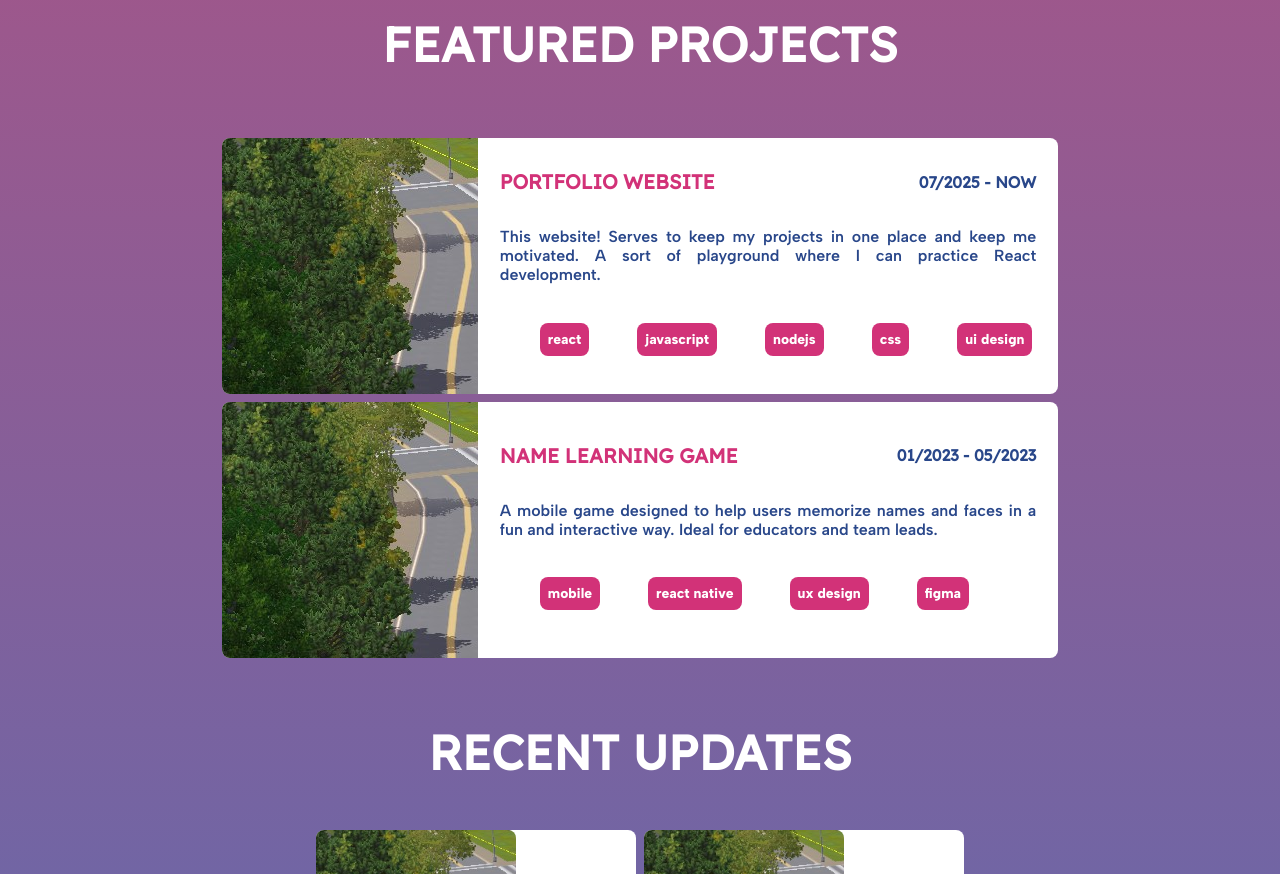
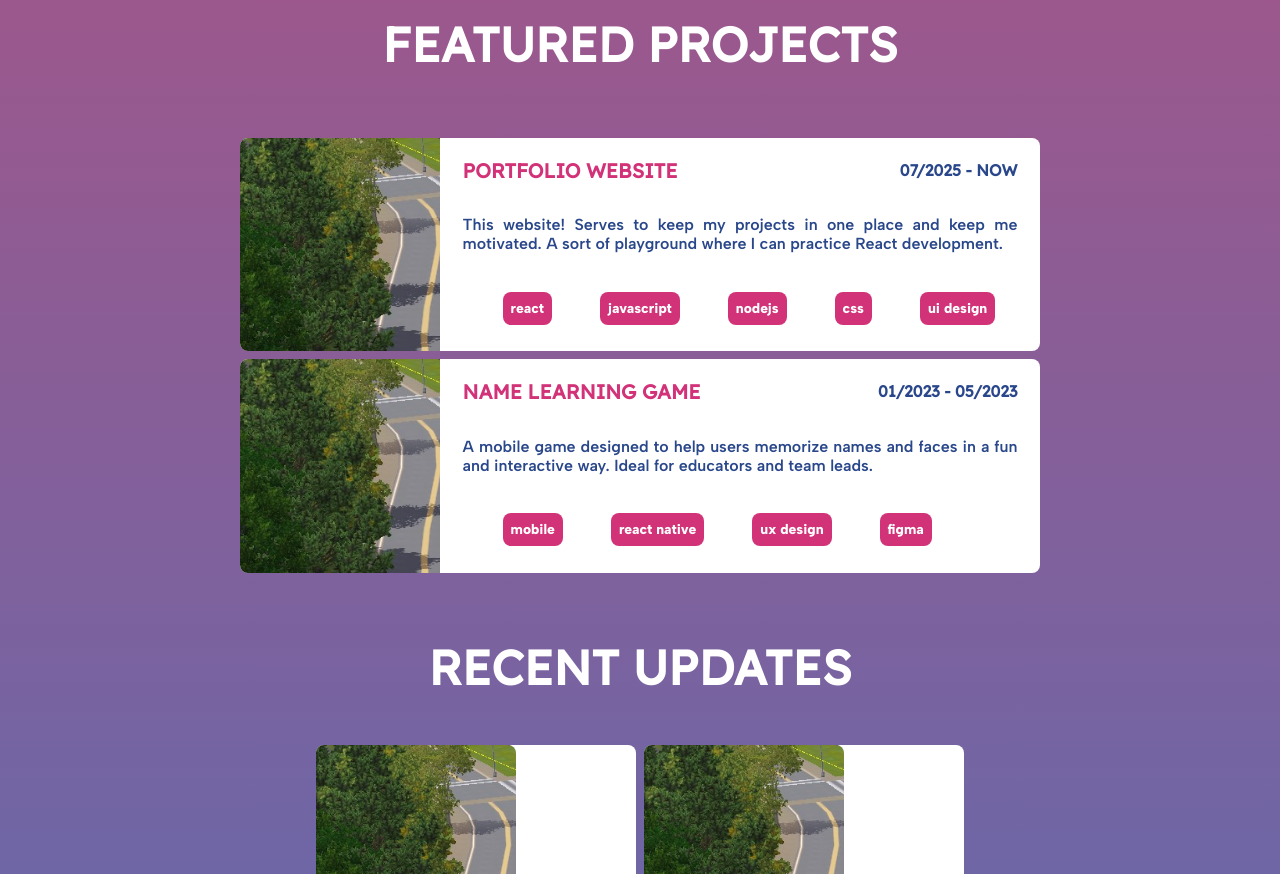
Before and after one commit to olmsteadca/portfolioWebsite, a React (Vite) app: page / in a window 1280 px wide. Shown: the part 480-1354 px from the top of the page. Built offline with nearby package versions, Linux system fonts and the light colour scheme.

Commit message:
moving navbar in portrait orientation

```diff
--- a/src/components/image.jsx
+++ b/src/components/image.jsx
@@ -7,7 +7,7 @@
     const midImage = {
         borderRadius: "1rem 1rem 1rem 1rem",
         height: "contain",
-        width: "400px"
+        width: "25rem"
     };
 
     const topImage = {
@@ -25,7 +25,7 @@
         borderRadius: "1rem 0 0 1rem",
         objectFit: "cover",
         height: "stretch",
-        width: "288px"
+        width: "25rem"
     };
 
     const rightImage = {
--- a/src/components/nav/nav.jsx
+++ b/src/components/nav/nav.jsx
@@ -9,7 +9,7 @@
     const aboutSections = ["Summary", "Work History"]; /* Add Fun Facts later */
 
     return (
-        <nav id="navbar">
+      <nav id="navbar">
             <ul className="nav-column">
 
                 <Link to="/" className="nav-link">
--- a/src/index.css
+++ b/src/index.css
@@ -24,7 +24,7 @@
 
 @media (min-width: 1860px) {
   html {
-    font-size: 16px;
+    font-size: clamp(12px, 1vw + 0.5rem, 16px);
   }
 }
 
@@ -65,7 +65,6 @@
   .nav {
     grid-column: 1;
     grid-row: 1 / 3;
-    position: sticky;
     top: 0;
   }
 
--- a/src/pages/home/components/Featured.jsx
+++ b/src/pages/home/components/Featured.jsx
@@ -9,7 +9,7 @@
     <section id="featured-projects-section">
       <div className="section-content">
         <h1>Featured Projects</h1>
-        <ul className="flex-column" style={{ padding: "2rem" }}>
+        <ul className="flex-column" style={{ padding: "2rem", listStyle: "none"}}>
           {featuredProjects.map((project) => (
             <Project
               key={project.id}
--- a/src/pages/projects/Projects.jsx
+++ b/src/pages/projects/Projects.jsx
@@ -6,7 +6,7 @@
     <div className="section-content">
       <h1 style={{ color: "#FFFFFF" }}>Projects</h1>
       <div className="transparent-container" style={{ padding: "2rem" }}>
-        <ul className="flex-column" style={{ width: "95%", padding: "0", justifySelf: "center"}}>
+        <ul className="flex-column" style={{ width: "95%", padding: "0", justifySelf: "center", listStyle: "none"}}>
           {allProjects.map((project) => (
             <ProjectCard
               key={project.id}
```
